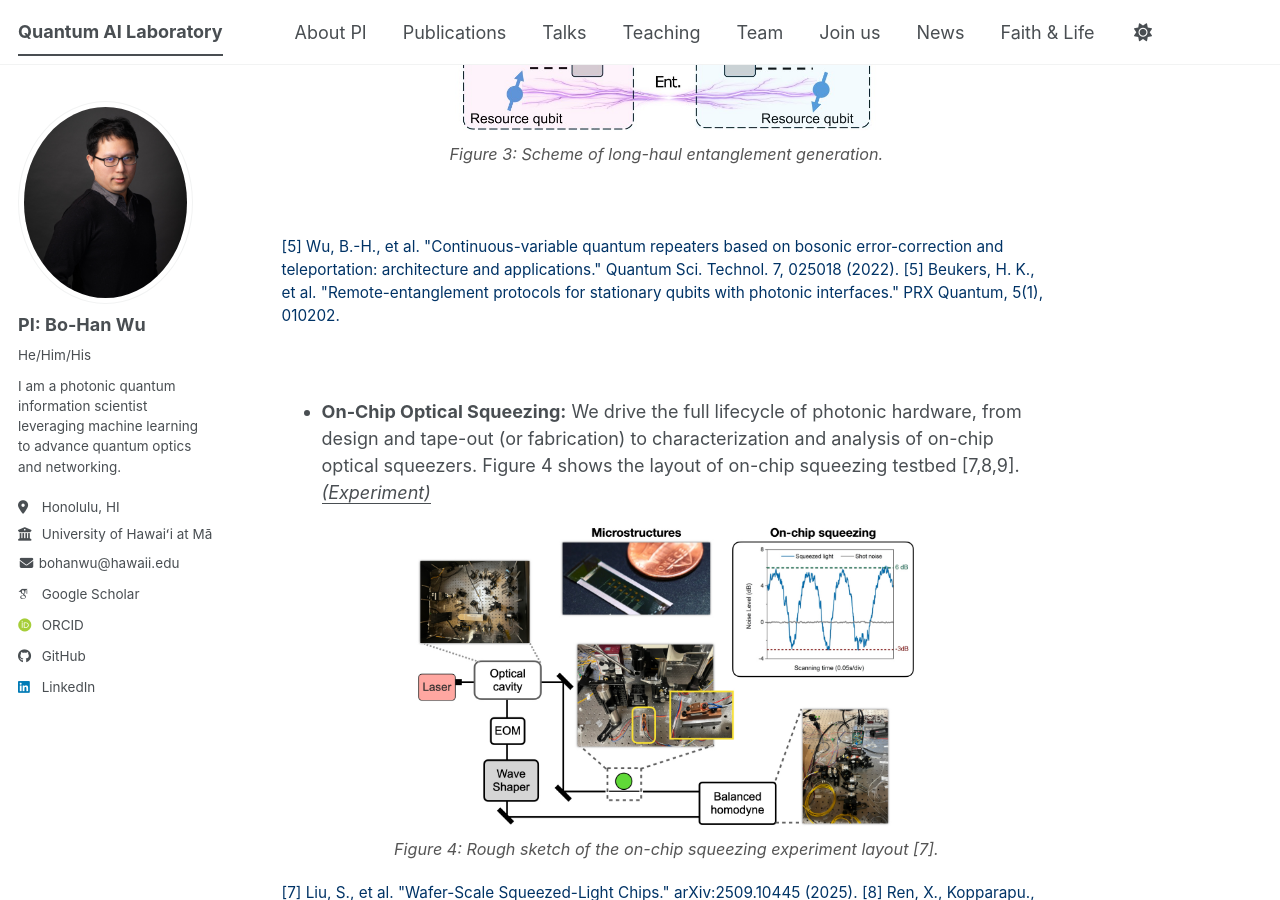
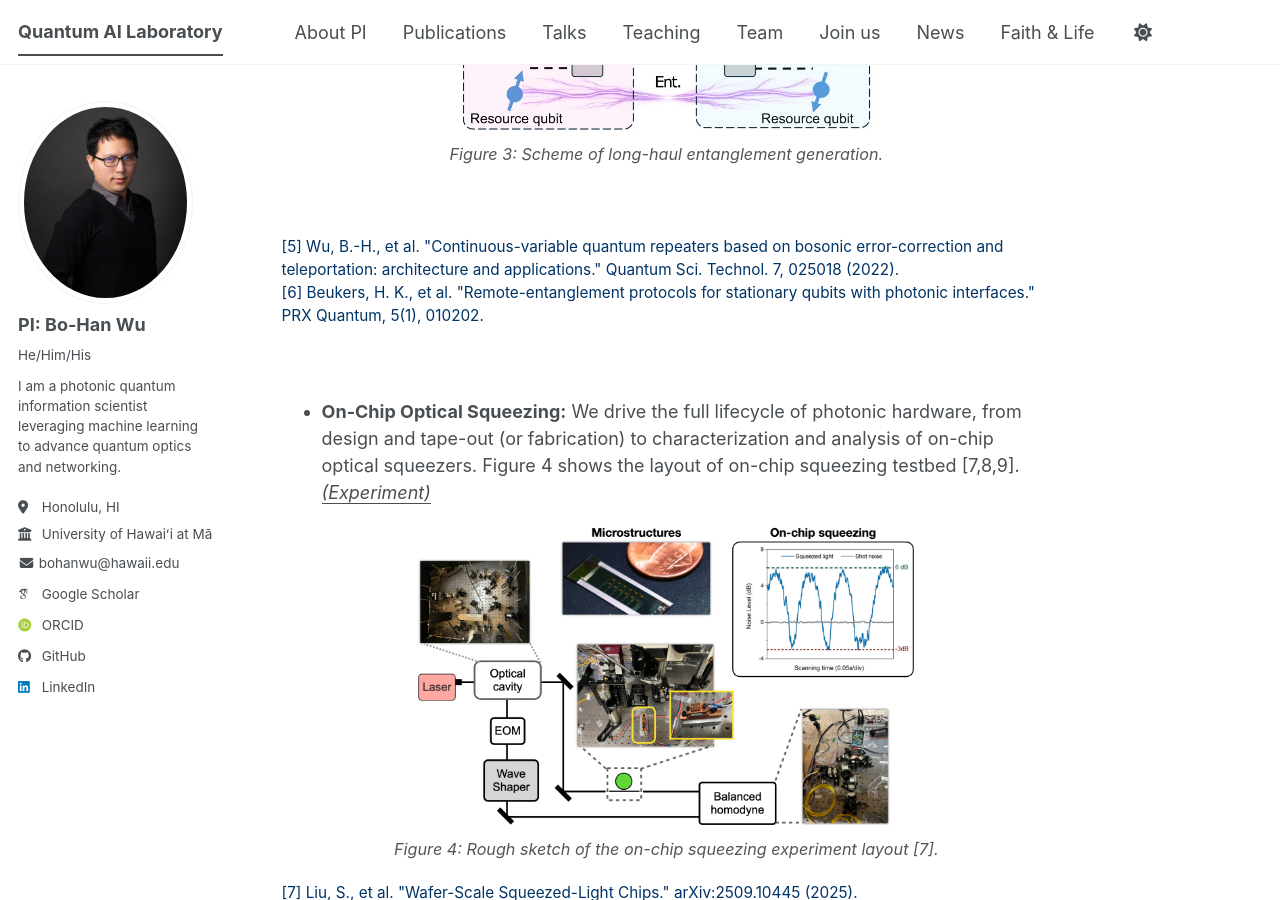
Before and after one commit to go705/go705.github.io, a Jekyll site: the page built from _pages/about.md, in a window 1280 px wide and 900 px high, scrolled down 2371 px. Built offline with Jekyll 4.4.1, drawn with Linux system fonts in a browser that asks for light colours; some web fonts are replaced; a script bundle is joined from its source files by our own code; library files that are not in the unit come from our copies.

Commit message:
Update about.md

```diff
--- a/_pages/about.md
+++ b/_pages/about.md
@@ -47,8 +47,8 @@
 </div>
 
 <div style="font-size: 0.85em; margin-bottom: 70px;">
-  <a href="https://iopscience.iop.org/article/10.1088/2058-9565/ac4f6b/meta" target="_blank" style="color: #003366; text-decoration: none;">[5] Wu, B.-H., et al. "Continuous-variable quantum repeaters based on bosonic error-correction and teleportation: architecture and applications." Quantum Sci. Technol. 7, 025018 (2022).</a>
-  <a href="https://iopscience.iop.org/article/10.1088/2058-9565/ac4f6b/meta" target="_blank" style="color: #003366; text-decoration: none;">[5] Beukers, H. K., et al. "Remote-entanglement protocols for stationary qubits with photonic interfaces." PRX Quantum, 5(1), 010202.</a>
+  <a href="https://iopscience.iop.org/article/10.1088/2058-9565/ac4f6b/meta" target="_blank" style="color: #003366; text-decoration: none;">[5] Wu, B.-H., et al. "Continuous-variable quantum repeaters based on bosonic error-correction and teleportation: architecture and applications." Quantum Sci. Technol. 7, 025018 (2022).</a><br>
+  <a href="https://iopscience.iop.org/article/10.1088/2058-9565/ac4f6b/meta" target="_blank" style="color: #003366; text-decoration: none;">[6] Beukers, H. K., et al. "Remote-entanglement protocols for stationary qubits with photonic interfaces." PRX Quantum, 5(1), 010202.</a>
 </div>
 
 * **On-Chip Optical Squeezing:** We drive the full lifecycle of photonic hardware, from design and tape-out (or fabrication) to characterization and analysis of on-chip optical squeezers. Figure 4 shows the layout of on-chip squeezing testbed [7,8,9]. *<u>(Experiment)</u>*
@@ -60,8 +60,8 @@
 </div>
 
 <div style="font-size: 0.85em; margin-bottom: 70px;">
-  <a href="https://arxiv.org/abs/2509.10445" target="_blank" style="color: #003366; text-decoration: none;">[7] Liu, S., et al. "Wafer-Scale Squeezed-Light Chips." arXiv:2509.10445 (2025).</a>
-  <a href="https://arxiv.org/abs/2509.10445" target="_blank" style="color: #003366; text-decoration: none;">[8] Ren, X., Kopparapu., et al. "Quantum squeezing in an all-resonant periodically poled lithium niobate microresonator." arXiv:2602.22693 (2026).</a>
+  <a href="https://arxiv.org/abs/2509.10445" target="_blank" style="color: #003366; text-decoration: none;">[7] Liu, S., et al. "Wafer-Scale Squeezed-Light Chips." arXiv:2509.10445 (2025).</a><br>
+  <a href="https://arxiv.org/abs/2509.10445" target="_blank" style="color: #003366; text-decoration: none;">[8] Ren, X., Kopparapu., et al. "Quantum squeezing in an all-resonant periodically poled lithium niobate microresonator." arXiv:2602.22693 (2026).</a><br>
   <a href="https://arxiv.org/abs/2509.10445" target="_blank" style="color: #003366; text-decoration: none;">[9] Karnik, T. S., et al. "18-dB on-chip vacuum squeezing in an adaptively poled lithium niobate waveguide." arXiv:2605.27607 (2026).</a>
 </div>
 
```
